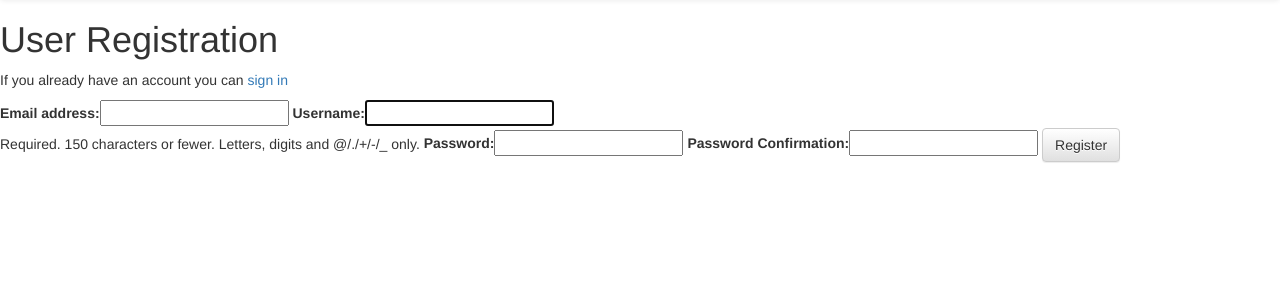
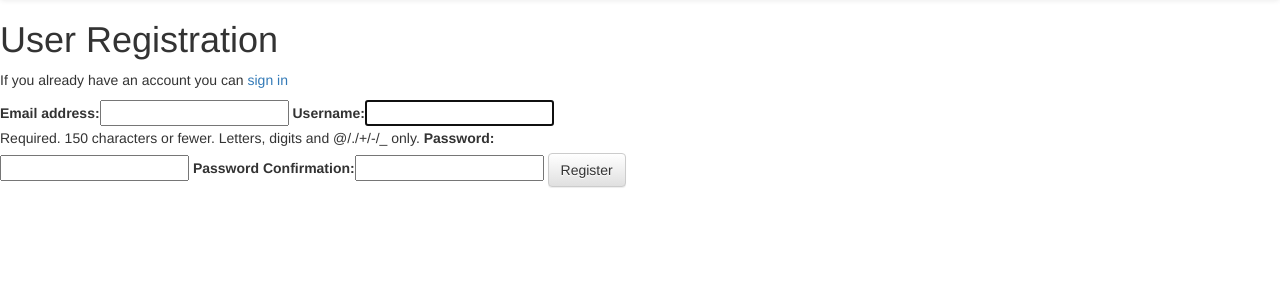
Before and after one commit to cvdebeer/django-authentication, a Django app: the page made by templates/base.html in a window 1280 px wide. Shown: the part 52-352 px from the top of the page. Run offline with Django 3.2, Linux system fonts and the light colour scheme; some libraries are stand-ins or nearby versions.

Commit message:
adding static files

```diff
--- a/django_auth/settings.py
+++ b/django_auth/settings.py
@@ -124,6 +124,9 @@ USE_TZ = True
 # https://docs.djangoproject.com/en/1.11/howto/static-files/
 
 STATIC_URL = '/static/'
+STATICFILES_DIRS = [
+    os.path.join(BASE_DIR, 'static')
+]
 
 MESSAGE_STORAGE = 'django.contrib.messages.storage.session.SessionStorage'
 
--- /dev/null
+++ b/static/css/styles.css
@@ -0,0 +1,3 @@
+form {
+    width: 50%;
+}
--- a/templates/base.html
+++ b/templates/base.html
@@ -1,4 +1,4 @@
-<!DOCTYPE html>
+{% load staticfiles %}
 <html lang="en">
 
 <head>
@@ -13,6 +13,7 @@
 
     <!-- Latest compiled and minified JavaScript -->
     <script src="https://maxcdn.bootstrapcdn.com/bootstrap/3.3.7/js/bootstrap.min.js" integrity="sha384-Tc5IQib027qvyjSMfHjOMaLkfuWVxZxUPnCJA7l2mCWNIpG9mGCD8wGNIcPD7Txa" crossorigin="anonymous"></script>
+    <link rel="stylesheet" href="{% static 'css/styles.css' %}" type="text/css"/>
     <title>{% block page_title %}{% endblock %}</title>
 </head>
 
```
Also changed, not shown: db.sqlite3.
